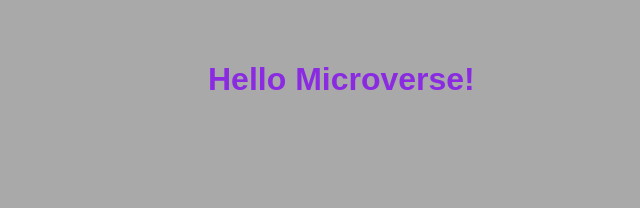
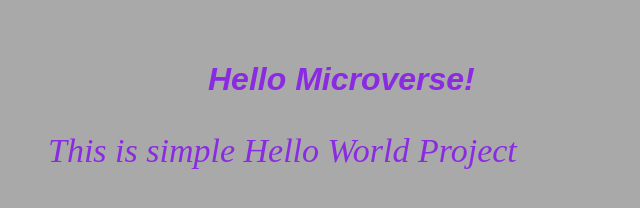
Before and after one commit to ridaarif98/Hello-World, a plain HTML site: page Index.html in a window 1280 px wide. Shown: the whole page, without its empty margins (0-640 px from the left). Drawn offline with Linux system fonts and the light colour scheme.

Commit message:
Add paragraph and style

```diff
--- a/Index.html
+++ b/Index.html
@@ -11,6 +11,7 @@
   <header></header>
     <h1 class="hello">Hello Microverse!</h1>
   </header>
+  <p>This is simple Hello World Project</p>
 
 </body>
 </html>
--- a/style.css
+++ b/style.css
@@ -9,4 +9,12 @@ h1 {
   align-items: center;
   padding-top: 40px;
   margin-left: 200px;
+  font-style: italic;
 }
+
+p {
+  font-style: italic;
+  color: blueviolet;
+  font-size: 34px;
+  margin-left: 40px;
+}
```
